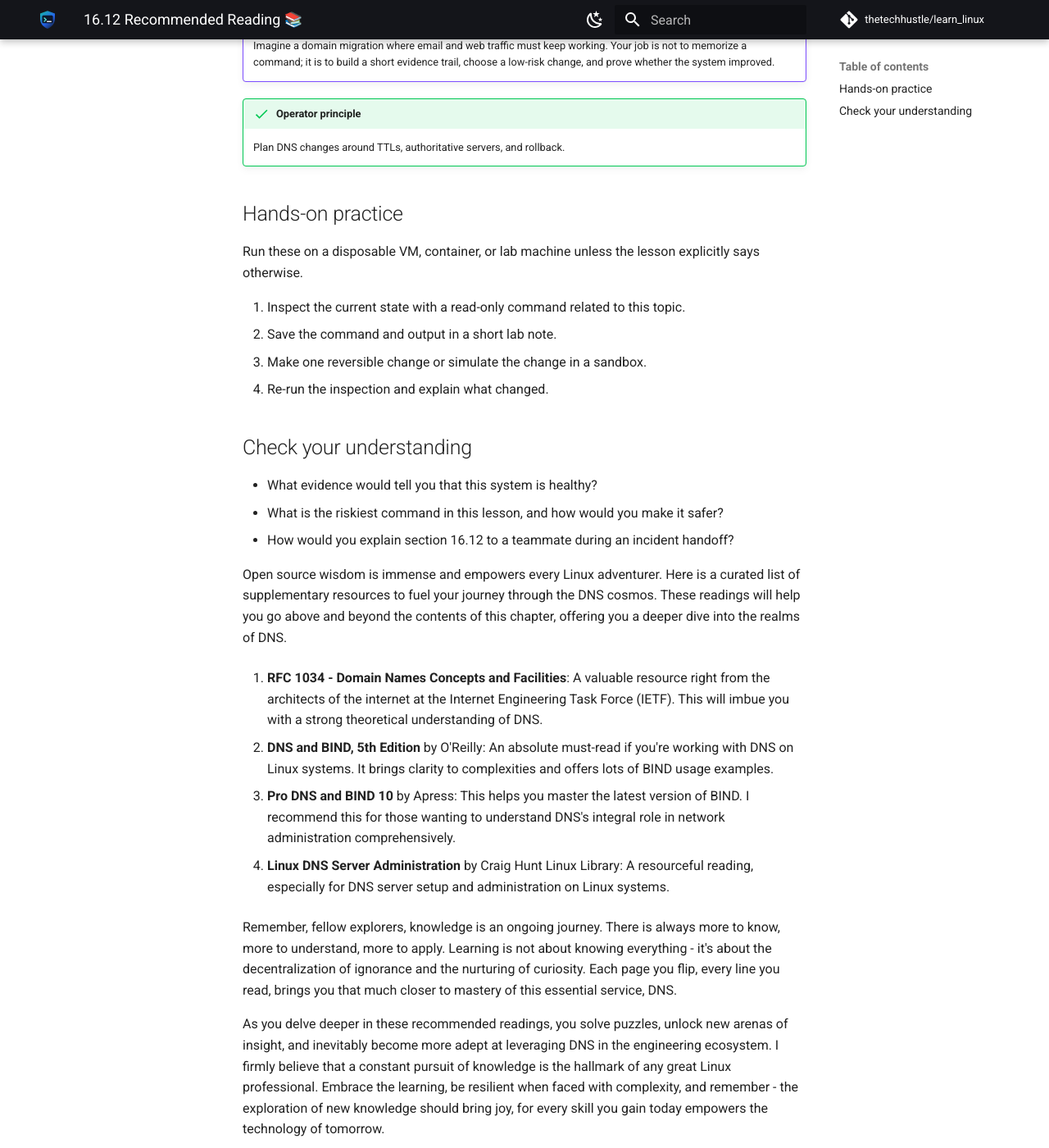
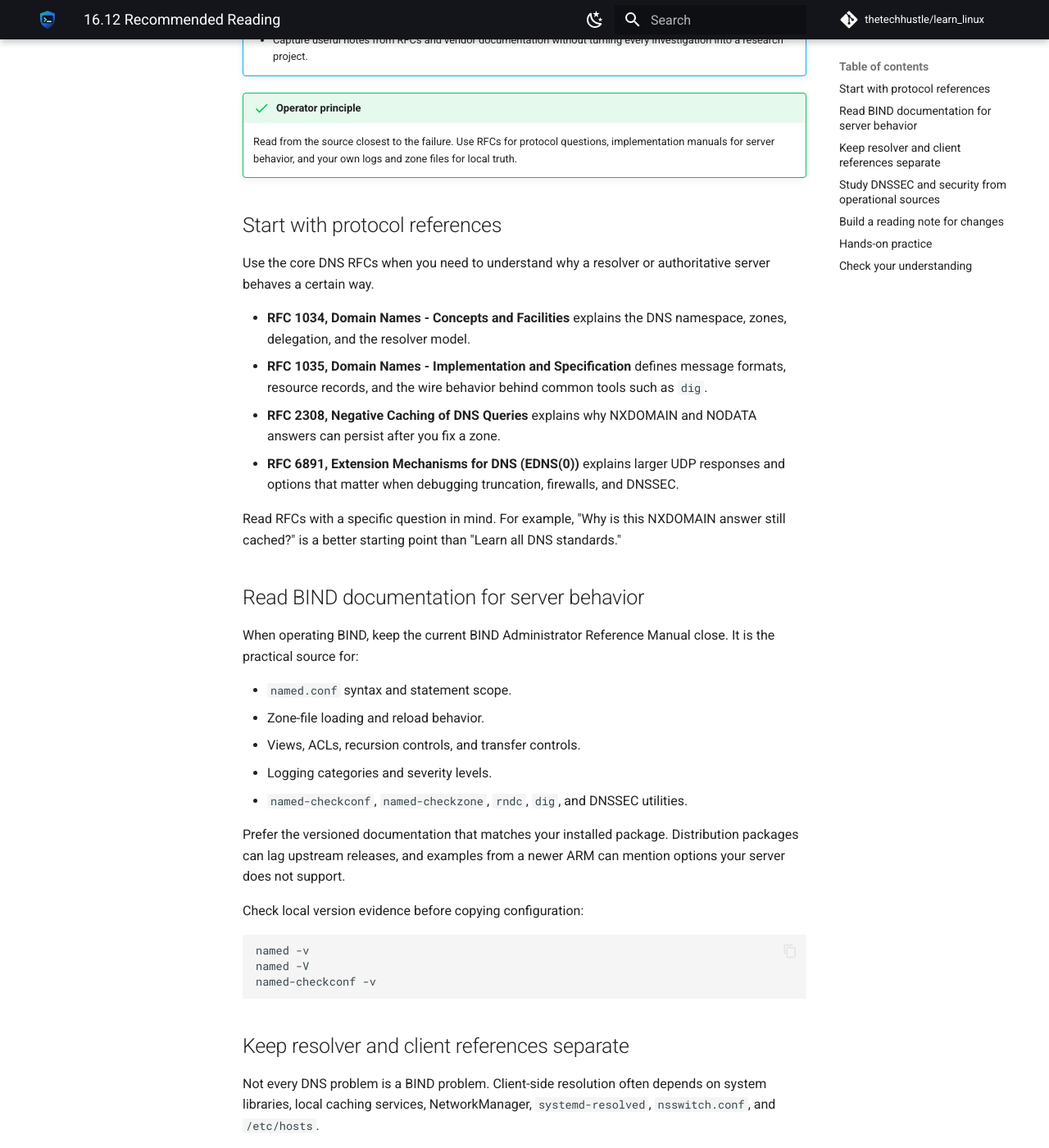
Before and after one commit to thetechhustle/learn_linux, an MkDocs documentation site: the page built from docs/lessons/16_dns_the_domain_name_system/16.12_recommended_reading.md, in a window 1280 px wide and 1400 px high, scrolled down 410 px. Shown: the whole window at 82% size. Built offline with MkDocs 1.6.1 and Material for MkDocs 9.7.7, drawn with Linux system fonts in a browser that asks for light colours; comment, search, counter and statistics services are not loaded; some of the changed text lies outside the part shown.

Commit message:
Improve Chapter 16 DNS reading path (#146)
Co-authored-by: Jules Ai <jules@Juless-Air.ts.net lan>

````diff
--- a/docs/lessons/16_dns_the_domain_name_system/16.12_recommended_reading.md
+++ b/docs/lessons/16_dns_the_domain_name_system/16.12_recommended_reading.md
@@ -1,46 +1,111 @@
-# 16.12 Recommended Reading 📚
+# 16.12 Recommended Reading
 
-
+DNS rewards slow reading. The protocol is old, widely implemented, and full of edge cases that only make sense when you connect the standards, the server documentation, and real operational failure reports.
 
 !!! abstract "What you will learn"
-    - Explain where **16.12 Recommended Reading 📚** fits in day-to-day Linux operations.
-    - Use current Linux tooling to inspect, change, and verify the relevant system behavior.
-    - Connect the concept to a real operational scenario: a domain migration where email and web traffic must keep working.
-
-!!! example "Field story"
-    Imagine a domain migration where email and web traffic must keep working. Your job is not to memorize a command; it is to build a short evidence trail, choose a low-risk change, and prove whether the system improved.
+    - Choose DNS references that match the question in front of you: protocol behavior, BIND configuration, resolver behavior, DNSSEC, or incident response.
+    - Build a short reading path before making a production DNS change.
+    - Capture useful notes from RFCs and vendor documentation without turning every investigation into a research project.
 
 !!! success "Operator principle"
-    Plan DNS changes around TTLs, authoritative servers, and rollback.
+    Read from the source closest to the failure. Use RFCs for protocol questions, implementation manuals for server behavior, and your own logs and zone files for local truth.
+
+## Start with protocol references
+
+Use the core DNS RFCs when you need to understand why a resolver or authoritative server behaves a certain way.
+
+- **RFC 1034, Domain Names - Concepts and Facilities** explains the DNS namespace, zones, delegation, and the resolver model.
+- **RFC 1035, Domain Names - Implementation and Specification** defines message formats, resource records, and the wire behavior behind common tools such as `dig`.
+- **RFC 2308, Negative Caching of DNS Queries** explains why NXDOMAIN and NODATA answers can persist after you fix a zone.
+- **RFC 6891, Extension Mechanisms for DNS (EDNS(0))** explains larger UDP responses and options that matter when debugging truncation, firewalls, and DNSSEC.
+
+Read RFCs with a specific question in mind. For example, "Why is this NXDOMAIN answer still cached?" is a better starting point than "Learn all DNS standards."
+
+## Read BIND documentation for server behavior
+
+When operating BIND, keep the current BIND Administrator Reference Manual close. It is the practical source for:
+
+- `named.conf` syntax and statement scope.
+- Zone-file loading and reload behavior.
+- Views, ACLs, recursion controls, and transfer controls.
+- Logging categories and severity levels.
+- `named-checkconf`, `named-checkzone`, `rndc`, `dig`, and DNSSEC utilities.
+
+Prefer the versioned documentation that matches your installed package. Distribution packages can lag upstream releases, and examples from a newer ARM can mention options your server does not support.
+
+Check local version evidence before copying configuration:
+
+```bash
+named -v
+named -V
+named-checkconf -v
+```
+
+## Keep resolver and client references separate
+
+Not every DNS problem is a BIND problem. Client-side resolution often depends on system libraries, local caching services, NetworkManager, `systemd-resolved`, `nsswitch.conf`, and `/etc/hosts`.
+
+Useful local references include:
+
+- `man resolv.conf`
+- `man nsswitch.conf`
+- `man hosts`
+- `man systemd-resolved`
+- `resolvectl status`
+- Distribution networking documentation for your release
+
+When a host resolves one name differently from another host, inspect the client path before changing authoritative DNS.
+
+## Study DNSSEC and security from operational sources
+
+DNSSEC, open recursion, zone transfers, and amplification risk are easy to describe and easy to misconfigure. Read both protocol-level and operator-level material before enabling or changing controls.
+
+Good topics to research before production work include:
+
+- Recursive resolver access control.
+- Authoritative-only server hardening.
+- TSIG keys for zone transfers and dynamic updates.
+- DNSSEC validation versus authoritative signing.
+- Key rollover procedures.
+- Response-rate limiting and amplification controls.
+
+For DNSSEC specifically, read your server documentation and your domain registrar or DNS provider documentation together. A correct signed zone can still fail if DS records at the parent zone are wrong.
+
+## Build a reading note for changes
+
+For a DNS change with user impact, write a short note before editing the zone or server config:
+
+1. What are we changing?
+2. Which authoritative servers answer for this zone?
+3. Which RFC or manual page explains the behavior?
+4. What is the current TTL?
+5. What validation command proves the new behavior?
+6. What rollback command or previous file version restores service?
+
+Example:
+
+```text
+Change: add mail.example.com A record for new mail relay.
+Reference: RFC 1035 A records; BIND ARM zone-file format.
+TTL: 300 during migration.
+Validate: named-checkzone example.com db.example.com; dig @ns1.example.com mail.example.com A +norecurse.
+Rollback: restore db.example.com from git and reload the zone with rndc reload example.com.
+```
 
 ## Hands-on practice
 
-Run these on a disposable VM, container, or lab machine unless the lesson explicitly says otherwise.
+Use a lab zone or a copy of a real zone file.
 
-1. Inspect the current state with a read-only command related to this topic.
-2. Save the command and output in a short lab note.
-3. Make one reversible change or simulate the change in a sandbox.
-4. Re-run the inspection and explain what changed.
+1. Pick one unfamiliar record type from a zone file, such as `MX`, `TXT`, `SRV`, `CAA`, or `SSHFP`.
+2. Find the relevant RFC, BIND documentation section, or provider documentation for that record type.
+3. Write a three-line note: purpose, required fields, and one common mistake.
+4. Use `dig` to query a public example of the record type.
+5. Explain whether the answer came from an authoritative server, a recursive resolver, or cache.
 
 ## Check your understanding
 
-- What evidence would tell you that this system is healthy?
-- What is the riskiest command in this lesson, and how would you make it safer?
-- How would you explain section 16.12 to a teammate during an incident handoff?
-
-
-Open source wisdom is immense and empowers every Linux adventurer. Here is a curated list of supplementary resources to fuel your journey through the DNS cosmos. These readings will help you go above and beyond the contents of this chapter, offering you a deeper dive into the realms of DNS.
-
-1. **RFC 1034 - Domain Names Concepts and Facilities**: A valuable resource right from the architects of the internet at the Internet Engineering Task Force (IETF). This will imbue you with a strong theoretical understanding of DNS.
-
-2. **DNS and BIND, 5th Edition** by O'Reilly: An absolute must-read if you're working with DNS on Linux systems. It brings clarity to complexities and offers lots of BIND usage examples.
-
-3. **Pro DNS and BIND 10** by Apress: This helps you master the latest version of BIND. I recommend this for those wanting to understand DNS's integral role in network administration comprehensively.
-
-4. **Linux DNS Server Administration** by Craig Hunt Linux Library: A resourceful reading, especially for DNS server setup and administration on Linux systems.
-
-Remember, fellow explorers, knowledge is an ongoing journey. There is always more to know, more to understand, more to apply. Learning is not about knowing everything - it's about the decentralization of ignorance and the nurturing of curiosity. Each page you flip, every line you read, brings you that much closer to mastery of this essential service, DNS.
-
-As you delve deeper in these recommended readings, you solve puzzles, unlock new arenas of insight, and inevitably become more adept at leveraging DNS in the engineering ecosystem. I firmly believe that a constant pursuit of knowledge is the hallmark of any great Linux professional. Embrace the learning, be resilient when faced with complexity, and remember - the exploration of new knowledge should bring joy, for every skill you gain today empowers the technology of tomorrow.
-
-Happy Learning, dear explorers! Your quest for knowledge is indeed shaping the digital world. 🚀🌌📚
+- When would you reach for an RFC instead of the BIND Administrator Reference Manual?
+- Why should you check `named -V` before applying an example from the web?
+- Which local files or services can change name resolution before a query ever leaves the host?
+- What DNSSEC mistake can make a zone look broken even when the authoritative server is answering?
+- What should a useful pre-change reading note include?
````
